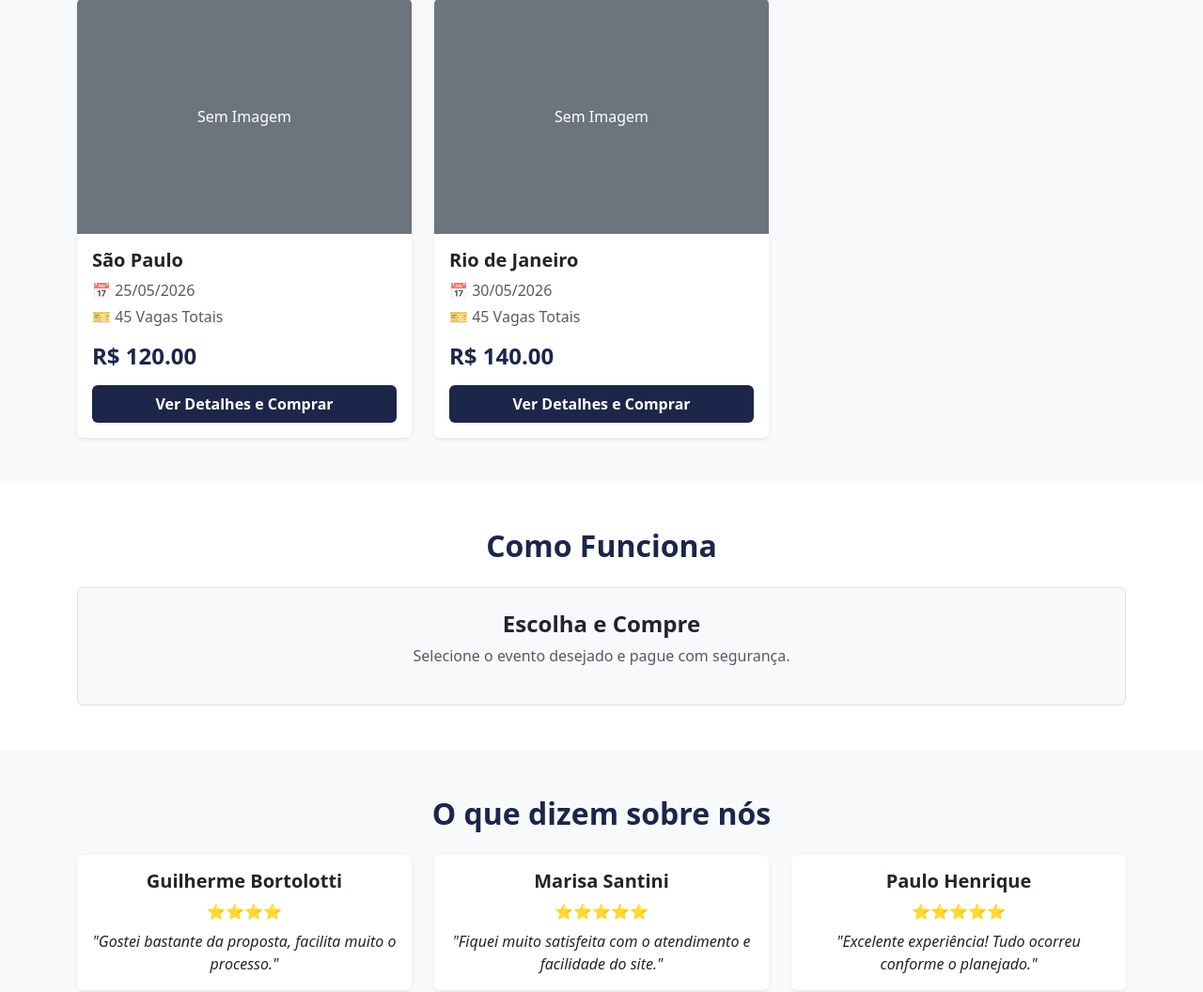
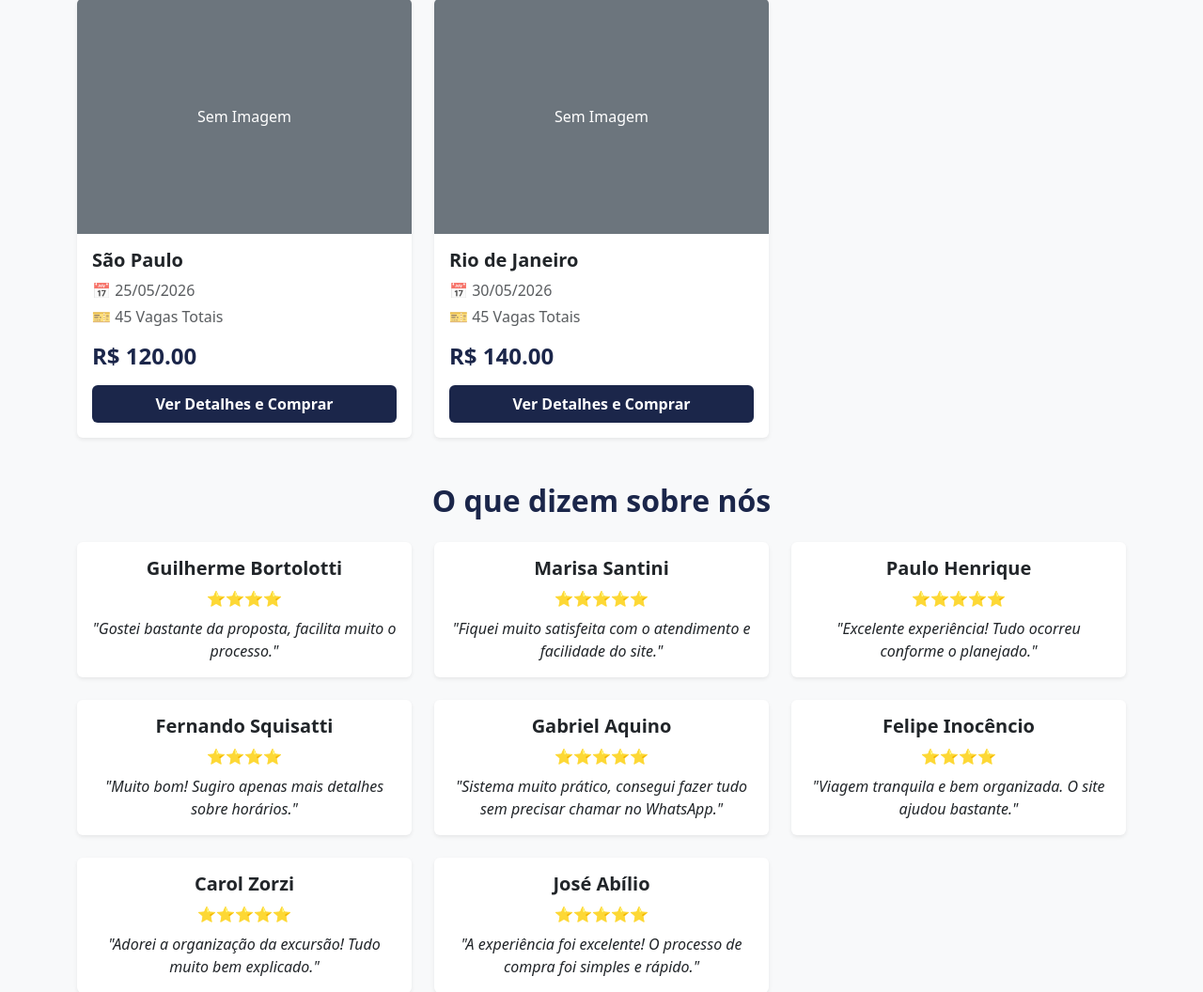
Before and after one commit to Lipeinocencio/projetopi, a Flask app: page /site in a window 1280 px wide. Shown: the part 167-1223 px from the top of the page at 94% size. Run offline with Flask 3, Linux system fonts and the light colour scheme; data comes from the database, SQL or seed files in the repository.

Commit message:
Update site.html

```diff
--- a/templates/site.html
+++ b/templates/site.html
@@ -196,20 +196,6 @@
         </div>
     </div>
 
-    <div class="bg-white py-5" id="comofunciona">
-        <div class="container text-center">
-            <h2 class="fw-bold mb-4 text-marca">Como Funciona</h2>
-            <div class="row">
-                <div class="col-md-12">
-                    <div class="p-4 rounded bg-light border">
-                        <h4 class="fw-bold">{{ conf[7] if conf and conf[7] else 'Escolha e Compre' }}</h4>
-                        <p class="text-muted">{{ conf[8] if conf and conf[8] else 'Selecione o evento desejado e pague com segurança.' }}</p>
-                    </div>
-                </div>
-            </div>
-        </div>
-    </div>
-
     <div class="container my-5" id="depoimentos">
         <h2 class="text-center fw-bold mb-4 text-marca">O que dizem sobre nós</h2>
         <div class="row g-4">
```
